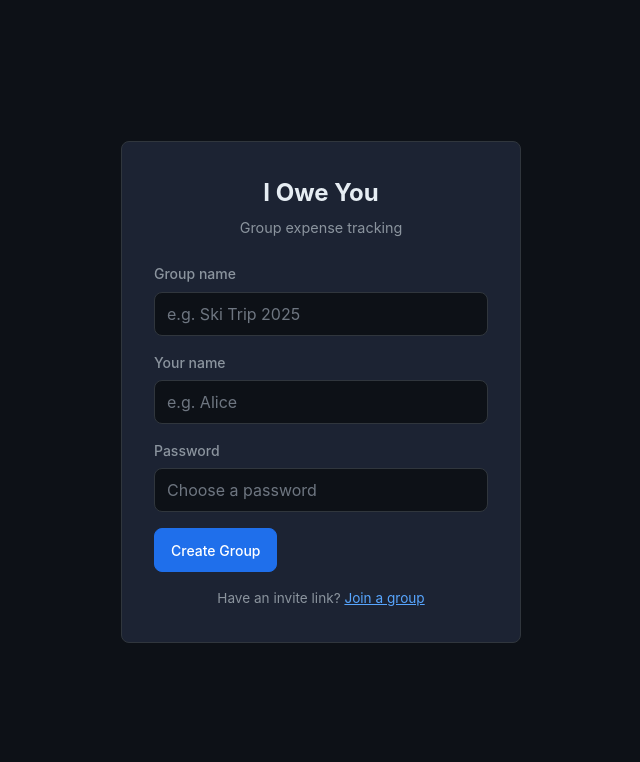
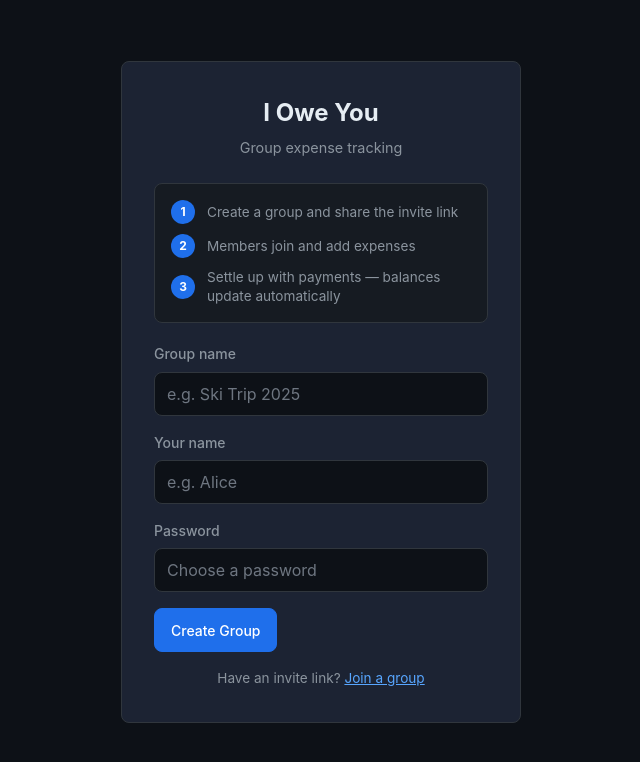
Before and after one commit to matthewghuang/ioweyou, a Svelte app in the folder frontend/: page / in a window 1280 px wide. Shown: the top 762 px of the page, without its empty margins (319-959 px from the left). Built offline with nearby package versions, Linux system fonts and the light colour scheme.

Commit message:
Add getting-started guide to Landing page

```diff
--- a/frontend/src/pages/Landing.svelte
+++ b/frontend/src/pages/Landing.svelte
@@ -45,6 +45,25 @@
   <div class="auth-card card">
     <h1 class="auth-title">I Owe You</h1>
     <p class="auth-subtitle">Group expense tracking</p>
+
+    {#if !result}
+      <div class="intro-card">
+        <div class="intro-steps">
+          <div class="intro-step">
+            <span class="intro-step-num">1</span>
+            <span class="intro-step-text">Create a group and share the invite link</span>
+          </div>
+          <div class="intro-step">
+            <span class="intro-step-num">2</span>
+            <span class="intro-step-text">Members join and add expenses</span>
+          </div>
+          <div class="intro-step">
+            <span class="intro-step-num">3</span>
+            <span class="intro-step-text">Settle up with payments — balances update automatically</span>
+          </div>
+        </div>
+      </div>
+    {/if}
 
     {#if result}
       <div class="result-section">
@@ -211,4 +230,41 @@
   .link-btn:hover {
     color: var(--accent-hover);
   }
+
+  .intro-card {
+    margin-bottom: 1.25rem;
+    padding: 1rem;
+    background: var(--bg-secondary);
+    border: 1px solid var(--border);
+    border-radius: var(--radius);
+  }
+
+  .intro-steps {
+    display: flex;
+    flex-direction: column;
+    gap: 0.625rem;
+  }
+
+  .intro-step {
+    display: flex;
+    align-items: center;
+    gap: 0.75rem;
+    font-size: 0.85rem;
+    color: var(--text-secondary);
+    line-height: 1.4;
+  }
+
+  .intro-step-num {
+    flex-shrink: 0;
+    width: 24px;
+    height: 24px;
+    border-radius: 50%;
+    background: var(--accent-dim);
+    color: #fff;
+    display: flex;
+    align-items: center;
+    justify-content: center;
+    font-size: 0.75rem;
+    font-weight: 700;
+  }
 </style>
```
